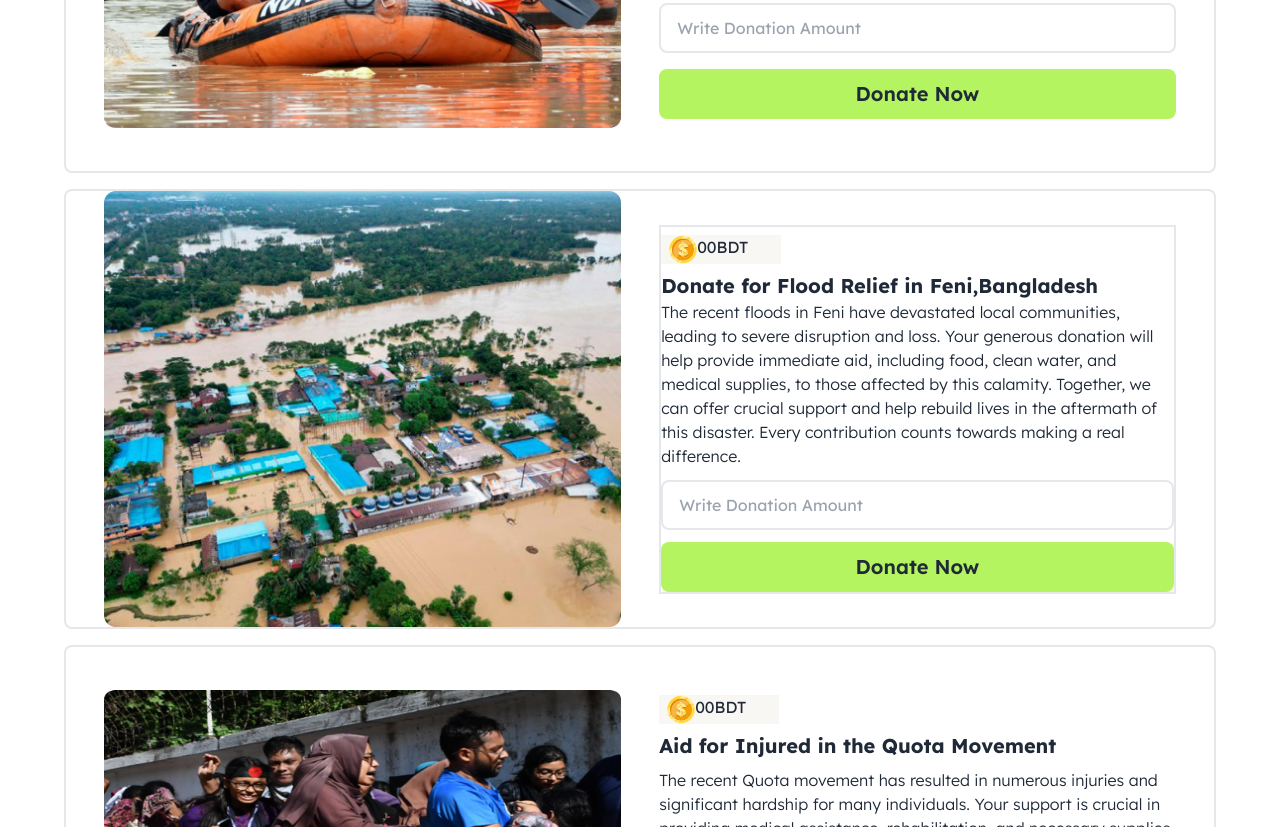
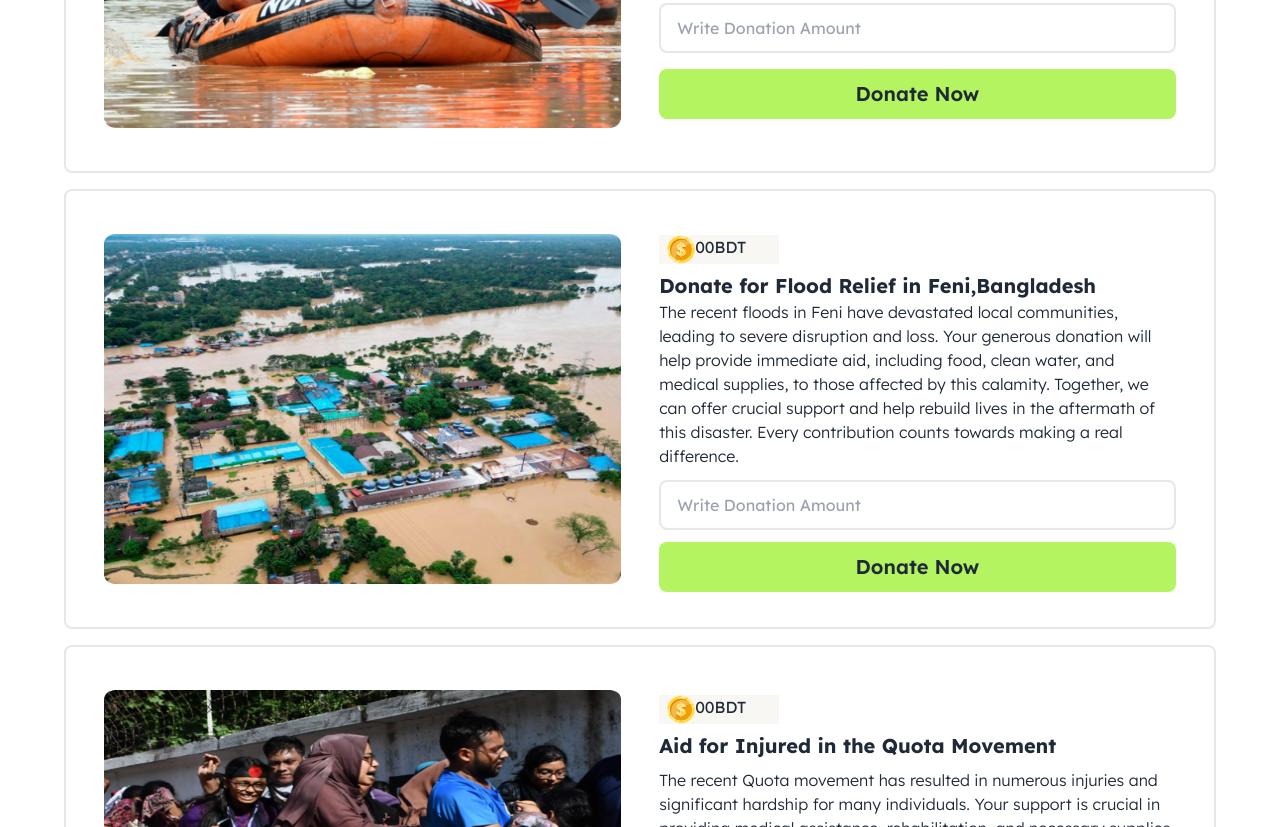
Before and after one commit to rajib777durjoy/assignment5, a plain HTML site: page index.html in a window 1280 px wide. Shown: the part 497-1324 px from the top of the page. Drawn offline with nearby package versions, Linux system fonts and the light colour scheme.

Commit message:
second time commit

```diff
--- a/index.html
+++ b/index.html
@@ -89,10 +89,10 @@
       </div>
         <div class="md:flex justify-evenly border-2 w-[90%] min-h-[440px] mx-auto  my-4 rounded-lg">
 
-        <div id="card-item" class="md:w-[45%] min-h-[350px]  my-auto ">
+        <div id="card-item" class="md:w-[45%] h-[350px]  my-auto ">
             <img src="./B10A5-DOM-Quest-Build-and-Manipulate/assets/feni.png" alt="" class="w-[100%] h-full rounded-lg">
         </div>
-        <div class="md:w-[45%] min-h-[350px]  md:my-auto my-4 border-2">
+        <div class="md:w-[45%] min-h-[350px]  md:my-auto my-4">
             <h1 class="flex my-2 w-[120px]  bg_header_color "><img src="./B10A5-DOM-Quest-Build-and-Manipulate/assets/coin.png" alt="" class="ms-2"><span id="card-amount2" class="">00</span>BDT</h1>
             <h3 id="headingTag2" class="font-bold text-xl ">Donate for Flood Relief in Feni,Bangladesh</h3>
             <p class="text-[16px] font-light"> The recent floods in Feni have devastated local communities, leading to severe disruption and loss. Your generous donation will help provide immediate aid, including food, clean water, and medical supplies, to those affected by this calamity. Together, we can offer crucial support and help rebuild lives in the aftermath of this disaster. Every contribution counts towards making a real difference.</p>
```
